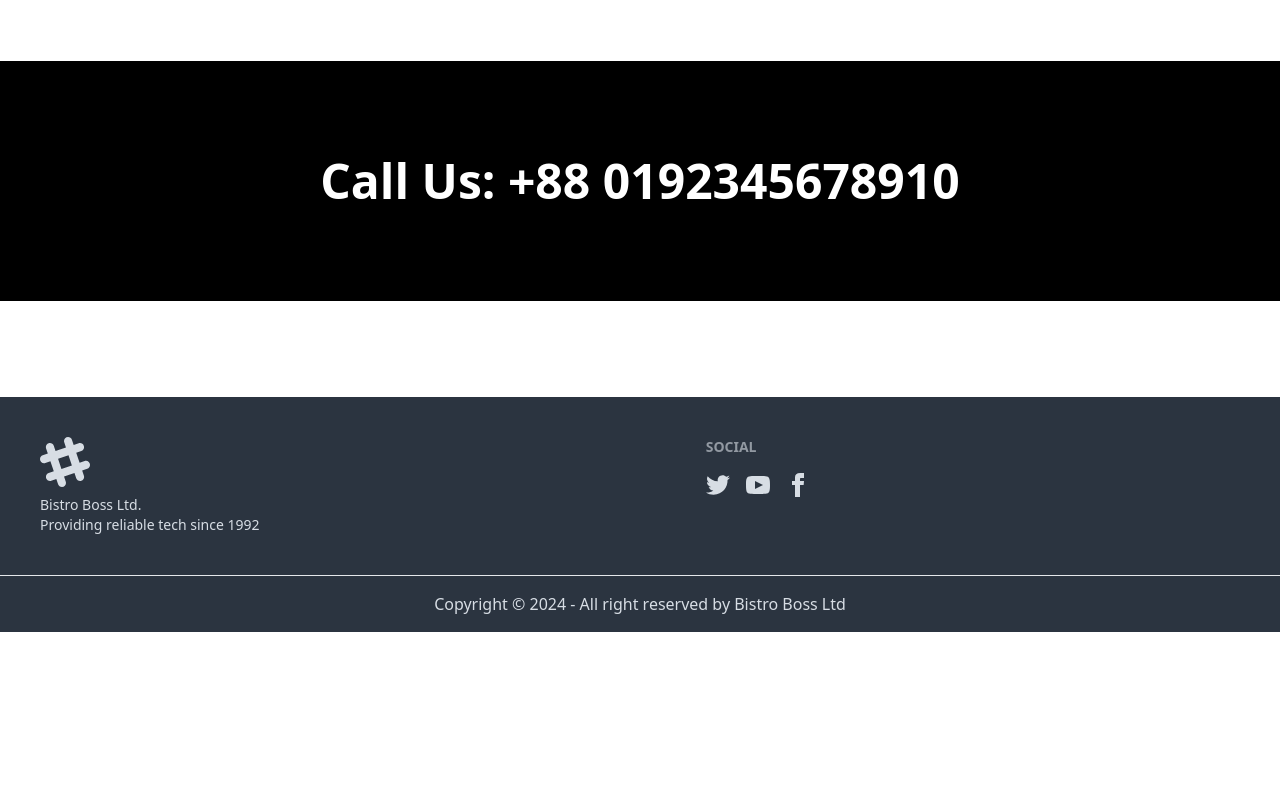
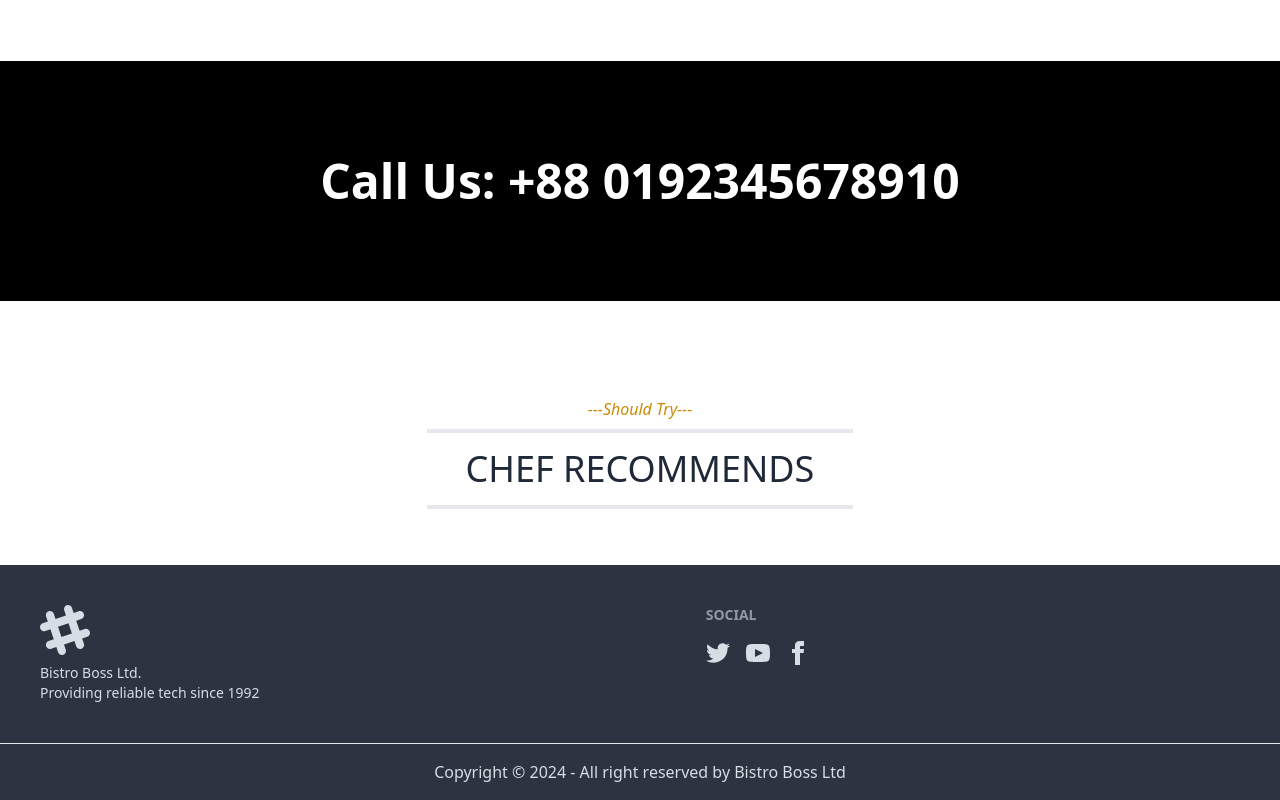
Before and after one commit to rar34/bistro-boss-client, a React (Vite) app: page / in a window 1280 px wide. Shown: the part 2252-3052 px from the top of the page. Before the commit the page ends 2884 px from the top, so only its background shows below. Built offline with nearby package versions, Linux system fonts and the light colour scheme; no server answers.

Commit message:
added recommmendation components

```diff
--- a/src/pages/Home/Home.jsx
+++ b/src/pages/Home/Home.jsx
@@ -3,6 +3,7 @@ import BBoss from "./BBoss";
 import CallUs from "./CallUs";
 import Category from "./Category";
 import PopularMenu from "./PopularMenu";
+import Recomends from "./Recomends";
 
 const Home = () => {
     return (
@@ -12,6 +13,7 @@ const Home = () => {
             <BBoss />
             <PopularMenu />
             <CallUs />
+            <Recomends />
         </div>
     );
 };
--- /dev/null
+++ b/src/pages/Home/Recomends.jsx
@@ -0,0 +1,11 @@
+import SectionTitle from "../../components/SectionTitle/SectionTitle";
+
+const Recomends = () => {
+    return (
+        <div>
+            <SectionTitle heading={"CHEF RECOMMENDS"} subHeading={"Should Try"}/>
+        </div>
+    );
+};
+
+export default Recomends;
```
